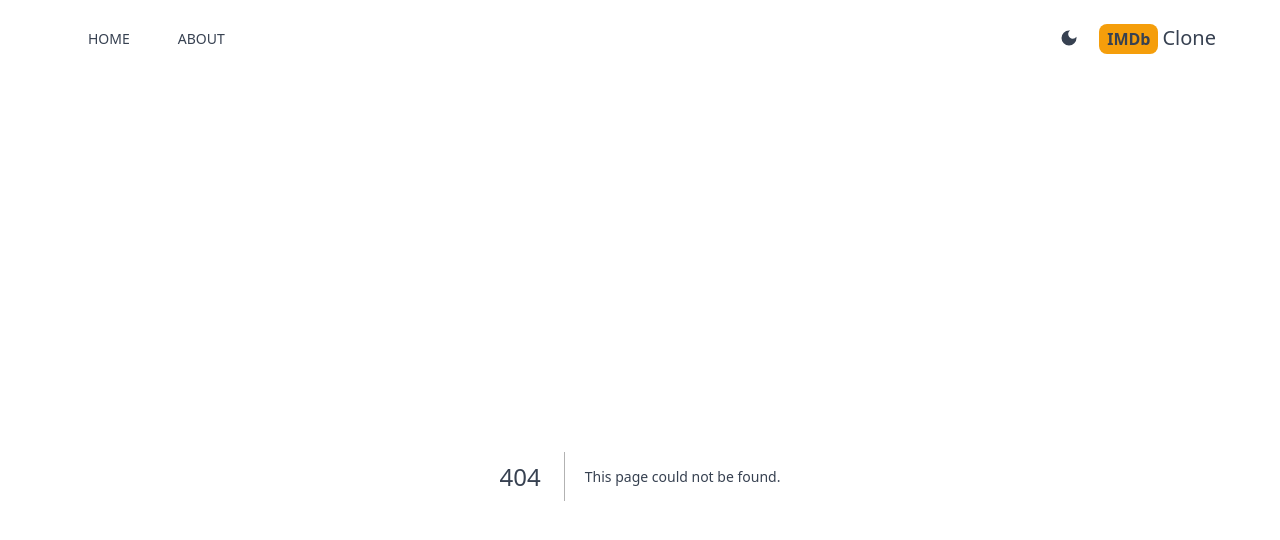
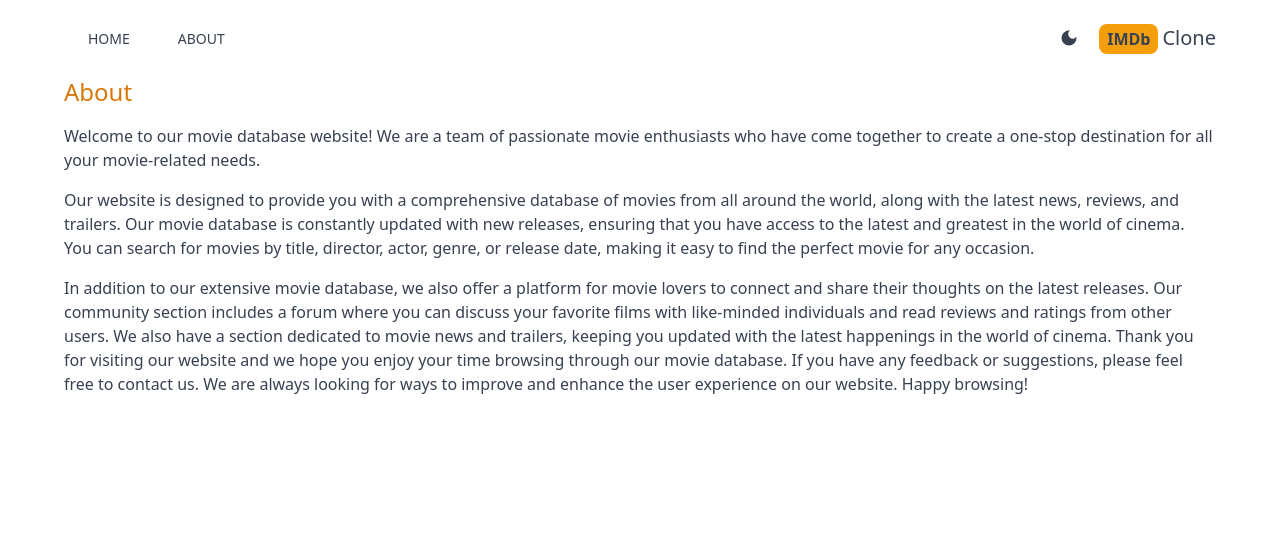
Before and after one commit to AndresVargasDev/imdb, a Next.js app: page /about in a window 1280 px wide. Before the commit this address had no page. Shown: the top 540 px of the page. Built offline with nearby package versions, Linux system fonts and the light colour scheme.

Commit message:
create the about

```diff
--- /dev/null
+++ b/src/app/about/page.jsx
@@ -0,0 +1,38 @@
+import React from 'react'
+
+export default function page() {
+    return (
+        <div className='max-w-6xl mx-auto space-y-4'>
+            <h1 className="text-2xl font-medium text-amber-600">About</h1>
+            <p>
+                Welcome to our movie database website! We are a team of passionate movie
+                enthusiasts who have come together to create a one-stop destination for
+                all your movie-related needs.
+            </p>
+
+            <p>
+                Our website is designed to provide you with a comprehensive database of
+                movies from all around the world, along with the latest news, reviews,
+                and trailers. Our movie database is constantly updated with new
+                releases, ensuring that you have access to the latest and greatest in
+                the world of cinema. You can search for movies by title, director,
+                actor, genre, or release date, making it easy to find the perfect movie
+                for any occasion.
+            </p>
+
+            <p>
+                In addition to our extensive movie database, we also offer a platform
+                for movie lovers to connect and share their thoughts on the latest
+                releases. Our community section includes a forum where you can discuss
+                your favorite films with like-minded individuals and read reviews and
+                ratings from other users. We also have a section dedicated to movie news
+                and trailers, keeping you updated with the latest happenings in the
+                world of cinema. Thank you for visiting our website and we hope you
+                enjoy your time browsing through our movie database. If you have any
+                feedback or suggestions, please feel free to contact us. We are always
+                looking for ways to improve and enhance the user experience on our
+                website. Happy browsing!
+            </p>
+        </div>
+    )
+}
--- a/src/app/page.js
+++ b/src/app/page.js
@@ -1,9 +1,11 @@
-import { Inter } from 'next/font/google'
+import { Inter } from "next/font/google";
 
-const inter = Inter({ subsets: ['latin'] })
+const inter = Inter({ subsets: ["latin"] });
 
 export default function Home() {
   return (
-    <h1>Home</h1>
-  )
+    <div>
+      <h1 className="text-2xl font-medium text-amber-600">Home</h1>
+    </div>
+  );
 }
```
